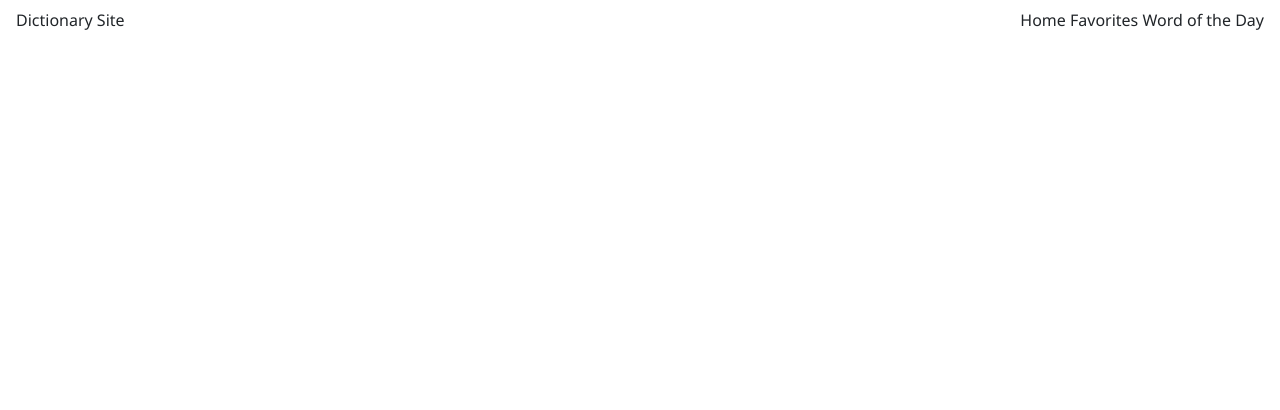
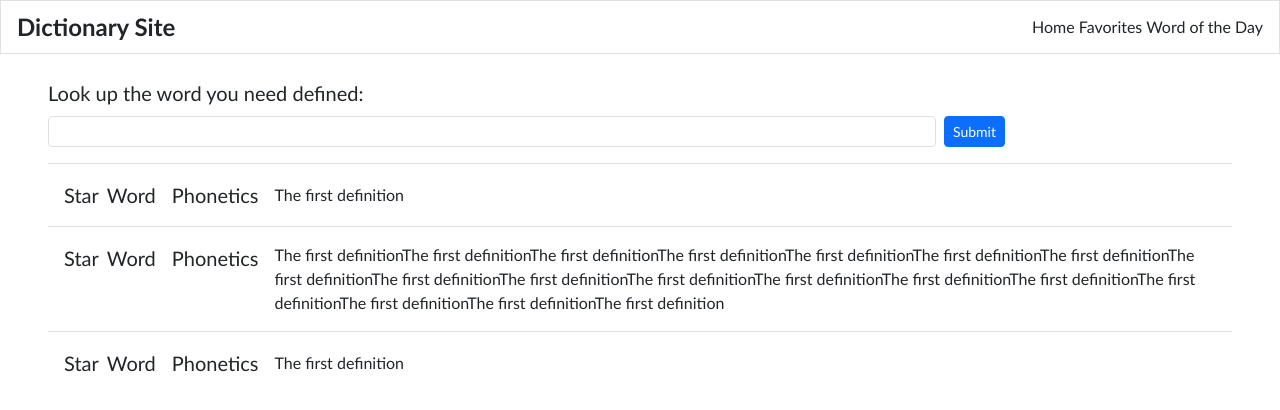
Before and after one commit to ChiomaE/Eriken-Chioma_DictionarySite_Capstone, a plain HTML site: page index.html in a window 1280 px wide. Drawn offline with nearby package versions, Linux system fonts and the light colour scheme.

Commit message:
basic home page layout

```diff
--- a/index.html
+++ b/index.html
@@ -12,13 +12,47 @@
     />
     <title>Dictionary Website</title>
   </head>
-  <body class="mx-3">
-    <div class="navbar">
-      <div>Dictionary Site</div>
+  <body>
+    <div class="navbar border border-bottom px-3">
+      <div class="fw-semibold fs-4">Dictionary Site</div>
       <div>
         <a>Home</a>
         <a>Favorites</a>
         <a>Word of the Day</a>
+      </div>
+    </div>
+    <div class="content mt-4 mx-5">
+      <div class="fs-5">Look up the word you need defined:</div>
+      <div class="d-flex align-items-center gap-2 mt-2">
+        <input id="wordInput" class="w-75  form-control form-control-sm"></input>
+        <button class="btn btn-sm btn-primary">Submit</button>
+      </div>
+
+      <div class="mt-3">
+        <div class="d-flex gap-3 word-div p-3 border-top align-items-center">
+            <div class="d-flex gap-2">
+                <span class="fs-5">Star</span>
+                <span class="fs-5">Word</span>
+            </div>
+            <span class="fw-light fs-5">Phonetics</span>
+            <span class="fw-light">The first definition</span>
+        </div>
+        <div class="d-flex gap-3 word-div p-3 border-top ">
+            <div class="d-flex gap-2">
+                <span class="fs-5">Star</span>
+                <span class="fs-5">Word</span>
+            </div>
+            <span class="fw-light fs-5">Phonetics</span>
+            <span class="fw-light ">The first definitionThe first definitionThe first definitionThe first definitionThe first definitionThe first definitionThe first definitionThe first definitionThe first definitionThe first definitionThe first definitionThe first definitionThe first definitionThe first definitionThe first definitionThe first definitionThe first definitionThe first definition</span>
+        </div>
+        <div class="d-flex gap-3 word-div p-3 border-top align-items-center">
+            <div class="d-flex gap-2">
+                <span class="fs-5">Star</span>
+                <span class="fs-5">Word</span>
+            </div>
+            <span class="fw-light fs-5">Phonetics</span>
+            <span class="fw-light">The first definition</span>
+        </div>
       </div>
     </div>
     <script
--- a/styles.css
+++ b/styles.css
@@ -1,3 +1,7 @@
 * {
-  font-family: "Segoe UI", Tahoma, Geneva, Verdana, sans-serif;
+  font-family: "Gill Sans", "Gill Sans MT", Calibri, "Trebuchet MS", sans-serif;
 }
+
+.fw-light {
+  font-weight: 300;
+}
```
